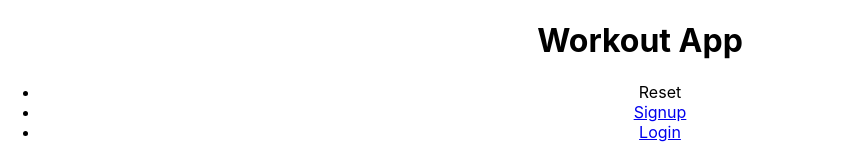
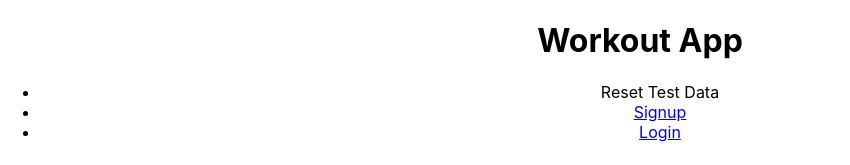
Before and after one commit to msolorio/workout_app_client, a React (Create React App) app: page / in a window 1280 px wide. Shown: the top 165 px of the page, without its empty margins (0-850 px from the left). Built offline with nearby package versions, Linux system fonts and the light colour scheme.

Commit message:
Adds error messaging for login

```diff
--- a/src/components/Header.tsx
+++ b/src/components/Header.tsx
@@ -54,7 +54,7 @@ function Header() {
     <header>
       <nav>
         <ul>
-          <li onClick={handleReset}>Reset</li>
+          <li onClick={handleReset}>Reset Test Data</li>
           { loginToken ? loggedInLinks : loggedOutLinks }
         </ul>
       </nav>
--- a/src/pages/Login/Login.tsx
+++ b/src/pages/Login/Login.tsx
@@ -40,8 +40,7 @@ function Login() {
       !testFlag
       && (state.username === '' || state.password === '')
     ) {
-      setState({ ...state, errorMessage: 'All fields are required' })
-      return
+      return setState({ ...state, errorMessage: 'All fields are required' })
     }
 
     try {
@@ -51,6 +50,11 @@ function Login() {
           password: testFlag ? '1234' : state.password
         }
       })
+
+      if (response.data.login.error) {
+        return setState({ ...state, errorMessage: response.data.login.error })
+      }
+
 
       setState({
         ...state,
@@ -79,6 +83,7 @@ function Login() {
   return (
     <main>
       <h2>Log In</h2>
+      { state.errorMessage && <p>{state.errorMessage}</p> }
       <form action="">
         <TextInputGroup
           name="username"
```
